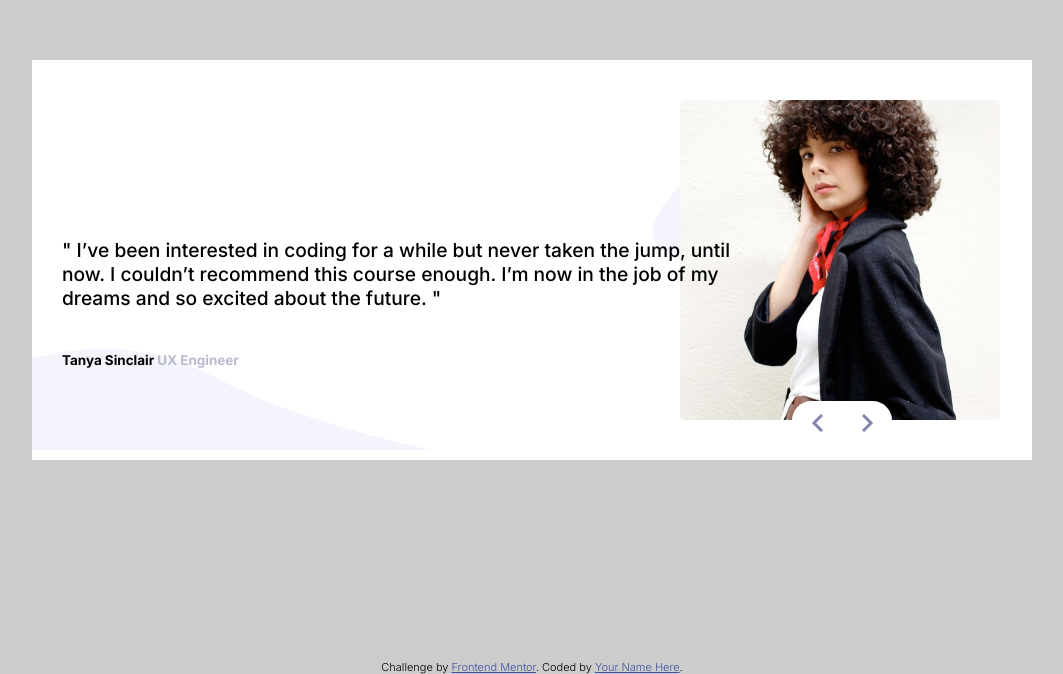
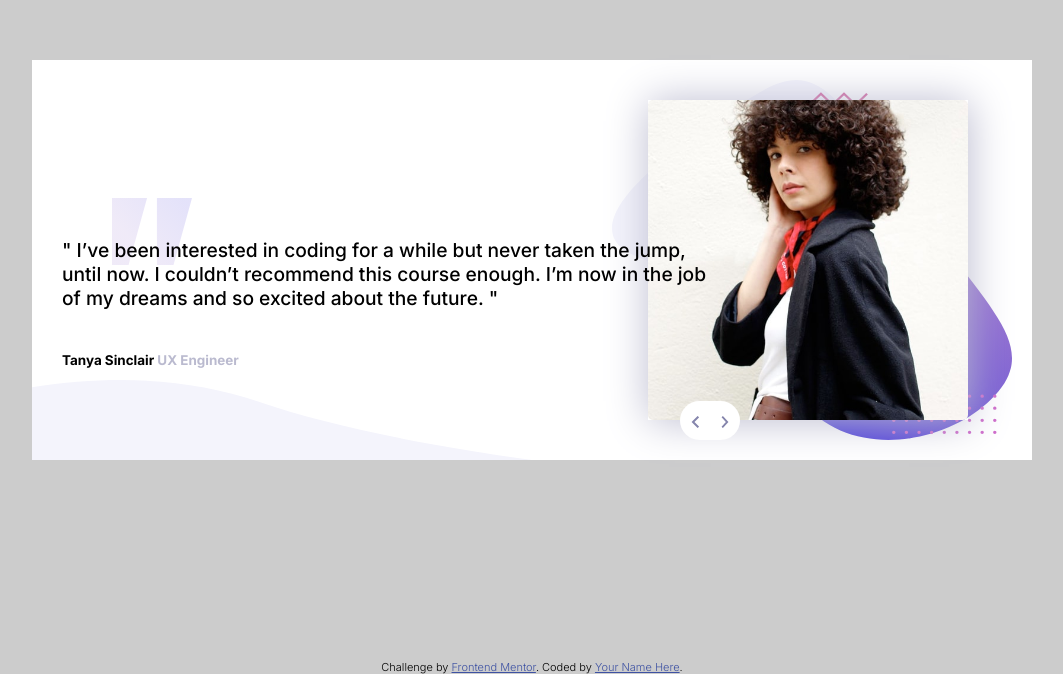
Before and after one commit to ajujayapal/coding-bootcamp-testimonials-slider, a plain HTML site: page index.html in a window 1280 px wide. Shown: the part 140-814 px from the top of the page, without its empty margins (108-1171 px from the left). Drawn offline with Linux system fonts and the light colour scheme.

Commit message:
Added background images and made related changes.

```diff
--- a/css/style.css
+++ b/css/style.css
@@ -26,10 +26,11 @@ body {
 #slide {
   width: 100vw;
   background-color: #ffffff;
-  background-image: url("../images/pattern-curve.svg");
-  background-repeat: no-repeat;
-  background-position: bottom 10px left 0px;
-  background-size: 40%;
+  background-image: url("../images/pattern-curve.svg"),
+    url("../images/pattern-bg.svg");
+  background-repeat: no-repeat, no-repeat;
+  background-position: bottom 0 left 0, top 0px left 10px;
+  background-size: 80% 12%, 55vh;
   display: flex;
   flex-direction: column;
 }
@@ -39,10 +40,6 @@ body {
   display: flex;
   justify-content: center;
   align-items: center;
-  background-image: url("../images/pattern-bg.svg");
-  background-repeat: no-repeat;
-  background-position: bottom 0px right 40px;
-  background-size: contain;
 }
 
 .section-1 .image-wrapper {
@@ -52,6 +49,10 @@ body {
   align-items: center;
   width: 60%;
   max-width: max-content;
+
+  -webkit-box-shadow: 1px 1px 40px 0px rgba(186, 186, 207, 1);
+  -moz-box-shadow: 1px 1px 40px 0px rgba(186, 186, 207, 1);
+  box-shadow: 1px 1px 40px 0px rgba(186, 186, 207, 1);
 }
 
 .image-wrapper img {
@@ -87,22 +88,28 @@ body {
   border-radius: 0 20px 20px 0;
 }
 
+.buttons .button-left::after,
+.buttons .button-right::after {
+  content: "";
+  display: inline-block;
+  background-size: 8px 12px;
+  width: 20px;
+  height: 20px;
+  background-repeat: no-repeat;
+  background-position: center;
+}
+
 .buttons .button-left::after {
-  content: url("../images/icon-prev.svg");
+  background-image: url("../images/icon-prev.svg");
 }
 
 .buttons .button-right::after {
-  content: url("../images/icon-next.svg");
+  background-image: url("../images/icon-next.svg");
 }
 
 .button-left:hover,
 .button-right:hover {
   background-color: rgba(0, 0, 0, 0.2);
-}
-
-.button-left:hover::after,
-.button-right:hover::after {
-  filter: blur(2px);
 }
 
 .section-2 {
@@ -119,6 +126,14 @@ body {
 
 .section-2 .name-title .title {
   color: hsl(240, 18%, 77%);
+}
+
+.testimony p {
+  padding-top: 40px;
+  background-image: url("../images/pattern-quotes.svg");
+  background-repeat: no-repeat;
+  background-position: top center;
+  background-size: 80px;
 }
 
 .animate {
@@ -149,10 +164,24 @@ body {
     min-height: 400px;
     max-width: 1000px;
     align-items: center;
+    padding-right: 40px;
+
+    background-image: url("../images/pattern-curve.svg"),
+      url("../images/pattern-bg.svg");
+    background-position: bottom 0 left 0, bottom 20px right 20px;
+    background-size: 50% 20%, 40% 90%;
   }
 
   .section-1 .image-wrapper {
     width: unset;
+  }
+
+  .image-wrapper .buttons {
+    width: 60px;
+    bottom: -20px;
+    left: 10%;
+    border-radius: 20px;
+    background-color: white;
   }
 
   .section-2 {
@@ -179,6 +208,7 @@ body {
     position: relative;
   }
   .testimony p {
+    background-position: top 0 left 50px;
     position: absolute;
     width: calc(100% + 130px);
     bottom: 1.2em;
```
